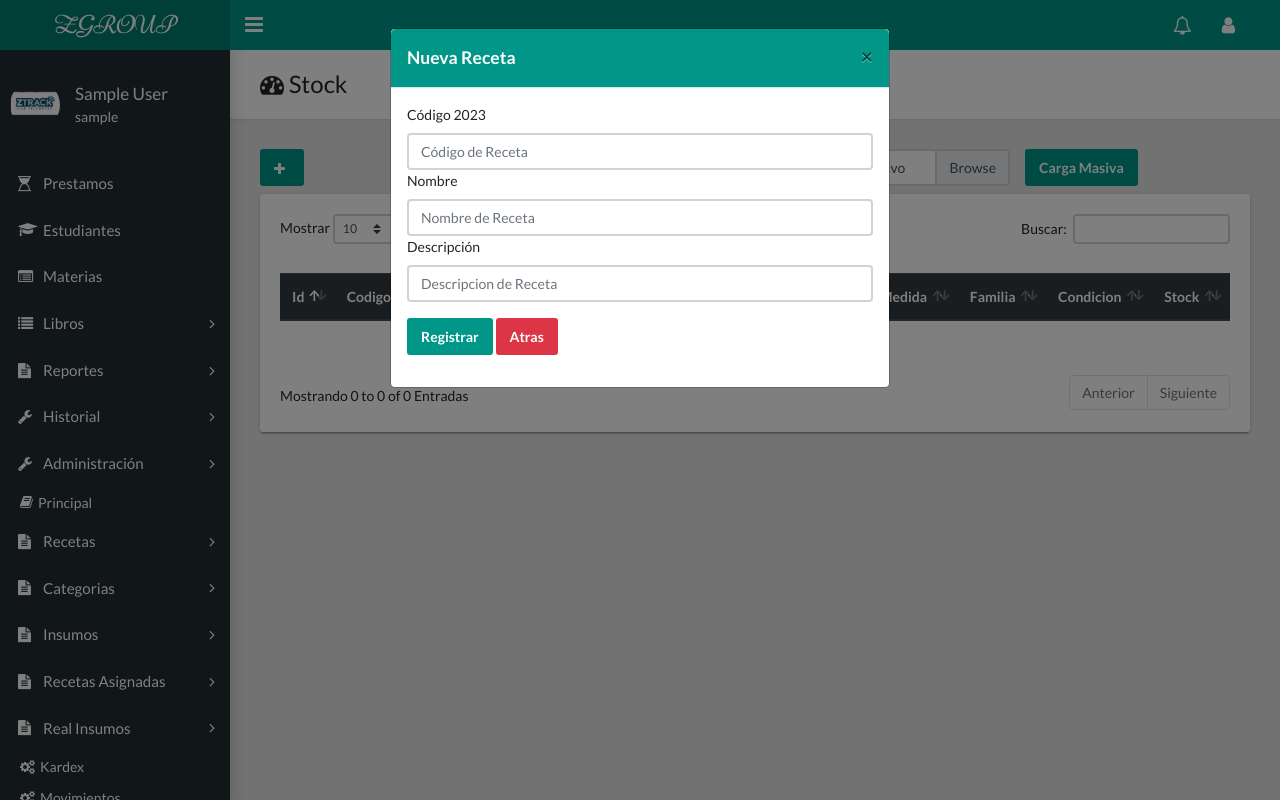
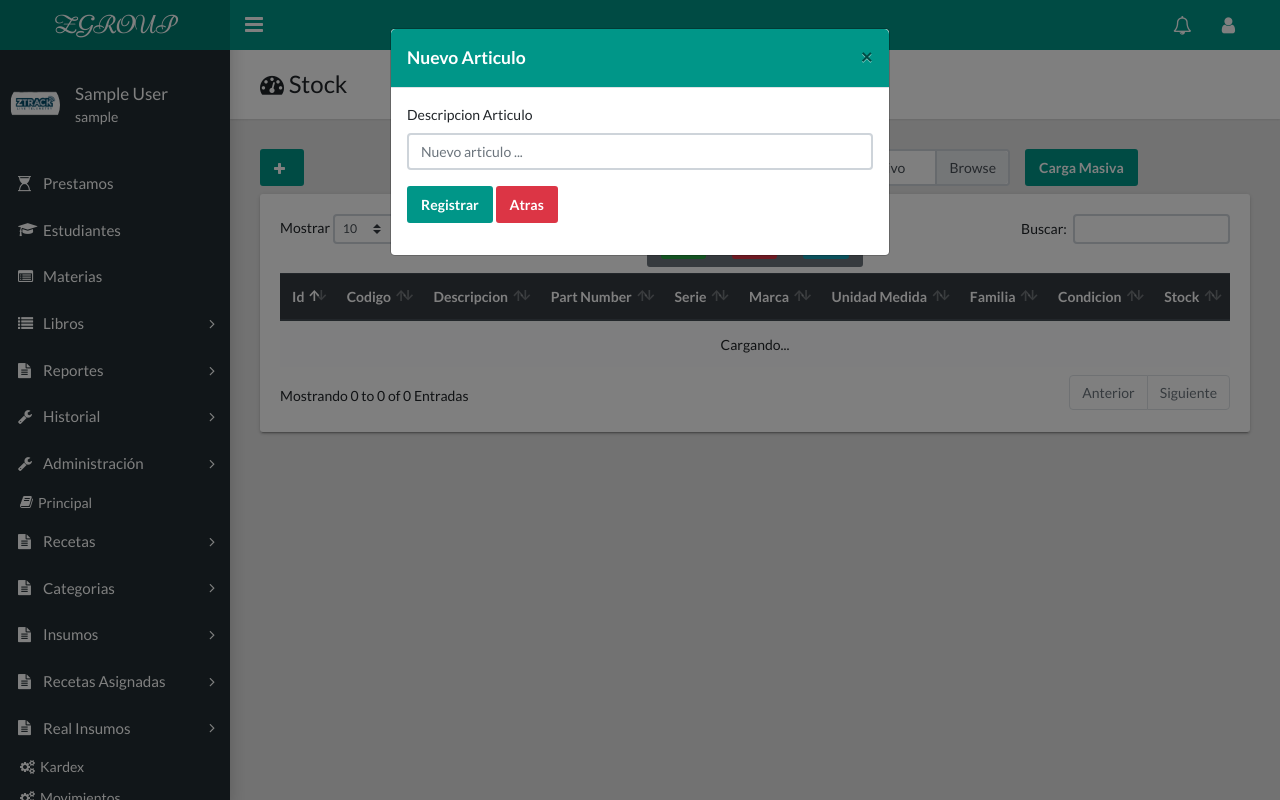
Before and after one commit to ztrackperu/AlmacenZgroup, a PHP site: page /intranet/index.php?url=Stock in a window 1280 px wide, after a click that opens the changed part. Run offline with PHP 8.4, Linux system fonts and the light colour scheme; the visitor is signed in with stand-in values (Sample User, id 1); data that the repository does not hold is empty; a stand-in replaces the project's code that opens the database connection; some libraries are stand-ins or nearby versions.

Commit message:
cambiando titulo2

```diff
--- a/Assets/js/Stock.js
+++ b/Assets/js/Stock.js
@@ -155,11 +155,11 @@ function btnEliminarReceta(id) {
 
 function registrarReceta(e) {
     e.preventDefault();
-    const nombre_receta = document.getElementById("nombre_receta");
+    const nombre_receta = document.getElementById("descripcion_articulo");
     if (nombre_receta.value == "") {
-        alertas('El Nombre de la Receta es requerida', 'warning');
+        alertas('El Nombre de la Articulo es requerido', 'warning');
     } else {
-        const url = base_url + "Recetas/registrar";
+        const url = base_url + "Stock/registrar";
         const frm = document.getElementById("frmRecetas");
         const http = new XMLHttpRequest();
         http.open("POST", url, true);
@@ -259,10 +259,10 @@ function enviarDatosAlServidor(datos) {
 }
 
 function frmRecetas() {
-    document.getElementById("title").textContent = "Nueva Receta";
+    document.getElementById("title").textContent = "Nuevo Articulo";
     document.getElementById("btnAccion").textContent = "Registrar";
     document.getElementById("frmRecetas").reset();
-    document.getElementById("id").value = "";
+    //document.getElementById("id").value = "";
     $("#nuevoReceta").modal("show");
 }
 
--- a/Controllers/Stock.php
+++ b/Controllers/Stock.php
@@ -52,46 +52,27 @@ class Stock extends Controller
 
     public function registrar()
     {
-        $codigo_receta = strClean($_POST['codigo_receta']);
-        $nombre_receta = strClean($_POST['nombre_receta']);
-        $descripcion_receta = strClean($_POST['descripcion_receta']);
+        $descripcion_articulo = strClean($_POST['descripcion_articulo']);
         $usuario_activo = $_SESSION['id_usuario'];
-        $id = strClean($_POST['id']);
-        if (empty($nombre_receta)) {
-            $msg = array('msg' => 'El nombre de Receta es requerido', 'icono' => 'warning');
+        $id="";
+        if (empty($descripcion_articulo)) {
+            $msg = array('msg' => 'El nombre del Articulo es requerido', 'icono' => 'warning');
         } else {
             if ($id == "") {
                 //se guarda si id es vacio
-                $data = $this->model->insertarReceta($codigo_receta,$nombre_receta,$descripcion_receta,$usuario_activo);
+                $data1 = $this->model->ultimoCodigo();
+                $cod = $data1['id']+1;
+                $data = $this->model->insertarArticulo($cod,$descripcion_articulo,$usuario_activo);
                 if ($data == "ok") {
                     // guardar los datos en el historico de receta
                     $evento="CREADO";
                     //consultar el id que acabamos de crear
-                    $id_consulta = $this->model->IdReceta($nombre_receta);
-                    $id=$id_consulta['id'];
                     // insertamos el evento en tabla historica
-                    $data2 = $this->model->h_receta($id,$codigo_receta,$nombre_receta,$descripcion_receta,$usuario_activo,$evento );
-                    $msg = array('msg' => 'Receta registrada', 'icono' => 'success');
+                    $msg = array('msg' => 'Articulo registrada', 'icono' => 'success');
                 } else if ($data == "existe") {
-                    $msg = array('msg' => 'La Receta ya existe', 'icono' => 'warning');
+                    $msg = array('msg' => 'El articulo ya existe', 'icono' => 'warning');
                 } else {
                     $msg = array('msg' => 'Error al registrar', 'icono' => 'error');
-                }
-            } else {
-                // se actualiza si id tiene informacion
-                $data = $this->model->actualizarReceta($codigo_receta,$nombre_receta,$descripcion_receta,$usuario_activo, $id);
-                if ($data == "modificado") {
-                    // guardar los datos en el historico de receta}
-                    $evento="MODIFICADO";
-                    $data2 = $this->model->h_receta($id,$codigo_receta,$nombre_receta,$descripcion_receta,$usuario_activo,$evento );
-                    $msg = array('msg' => 'Receta modificado', 'icono' => 'success');
-                } else if($data==2){
-                    $msg = array('msg' => 'ya existe una receta con ese nombre', 'icono' => 'error');
-
-                }
-
-                else {
-                    $msg = array('msg' => 'Error al modificar', 'icono' => 'error');
                 }
             }
         }
--- a/Models/StockModel.php
+++ b/Models/StockModel.php
@@ -35,25 +35,25 @@ class StockModel extends Query
         $res = $this->select($sql);
         return $res;
     }
+    public function ultimoCodigo()
+    {
+        $sql = "SELECT id FROM data_insumos order by desc limit 1";
+        $res = $this->select($sql);
+        return $res;
+    }
 
-    public function insertarReceta($codigo_receta,$nombre_receta,$descripcion_receta,$usuario_activo)
-    {
-        $verificar = "SELECT * FROM receta WHERE nombre_receta = '$nombre_receta' AND estado=1";
-        $existe = $this->select($verificar);
-        // si no existe
-        if (empty($existe)) {
-            $query = "INSERT INTO receta(codigo_receta,nombre_receta,descripcion,user_c,user_m) VALUES (?,?,?,?,?)";
-            $datos = array($codigo_receta,$nombre_receta,$descripcion_receta,$usuario_activo,$usuario_activo);
+    public function insertarArticulo($codigo,$descripcion_articulo,$usuario_activo){
+        // pedir ultimo
+
+            $query = "INSERT INTO data_insumos(ind_codi ,in_arti,user_c,user_m) VALUES (?,?,?,?)";
+            $datos = array($codigo,$descripcion_articulo,$usuario_activo,$usuario_activo);
             $data = $this->save($query, $datos);
             if ($data == 1) {
                 $res = "ok";
             } else {
                 $res = "error";
             }
-        } else {
-            // si existe informacion
-            $res = "existe";
-        }
+
         return $res;
     }
 
--- a/Views/Stock/index.php
+++ b/Views/Stock/index.php
@@ -76,14 +76,9 @@
                         <div class="col-md-12">
 
                             <div class="form-group">
-                                <label for="codigo">Código 2023</label>
-                                <input type="hidden" id="id" name="id">
+                                <label for="codigo">Descripcion Articulo</label>
 
-                                <input id="codigo_receta" class="form-control" type="text" name="codigo_receta" required placeholder="Código de Receta">
-                                <label for="nombre">Nombre</label>
-                                <input id="nombre_receta" class="form-control" type="text" name="nombre_receta" required placeholder="Nombre de Receta">
-                                <label for="descripcion">Descripción</label>
-                                <input id="descripcion_receta" class="form-control" type="text" name="descripcion_receta" required placeholder="Descripcion de Receta">
+                                <input id="descripcion_articulo" class="form-control" type="text" name="descripcion_articulo" required placeholder="Nuevo articulo ...">
 
 
                             </div>
```
